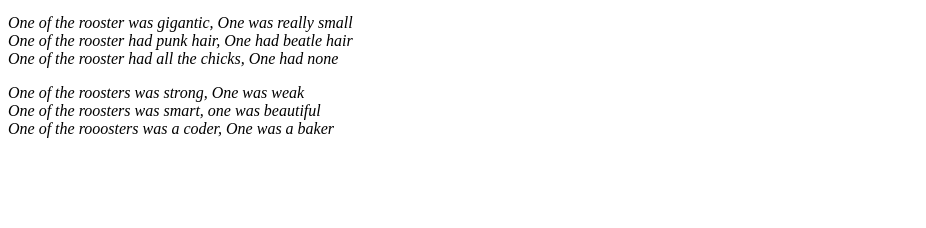
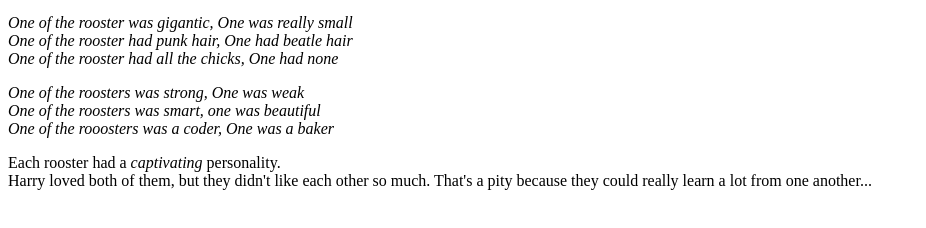
Before and after one commit to fawadrafique/exquisite-corpse-html, a plain HTML site: page index.html in a window 1280 px wide. Shown: the part 140-368 px from the top of the page, without its empty margins (0-926 px from the left). Drawn offline with Linux system fonts and the light colour scheme.

Commit message:
added their relationship

```diff
--- a/index.html
+++ b/index.html
@@ -27,6 +27,8 @@
 	</i>
 	</p>
 
+    <p>Each rooster had a <em>captivating</em> personality.</br>
+    Harry loved both of them, but they didn't like each other so much. That's a pity because they could really learn a lot from one another...</p>
 
 </body>
 
```
